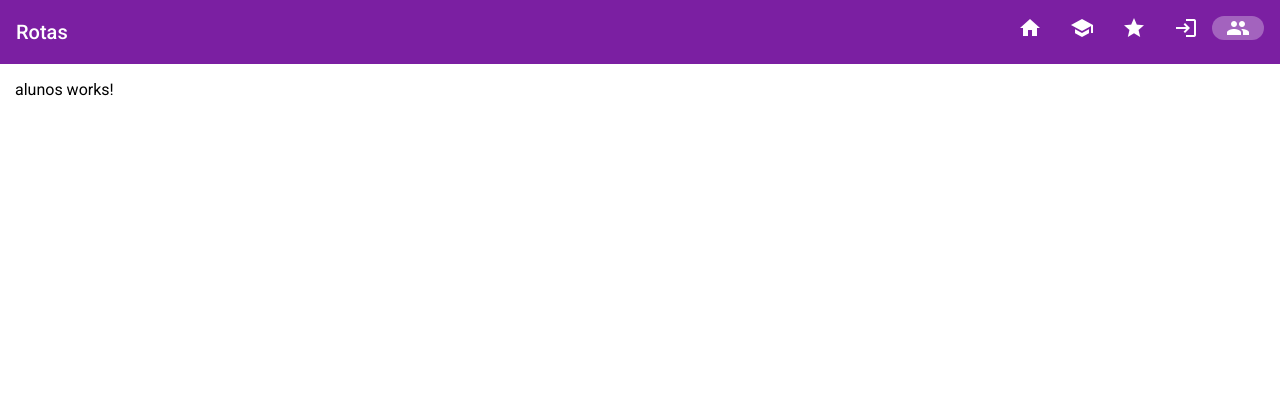
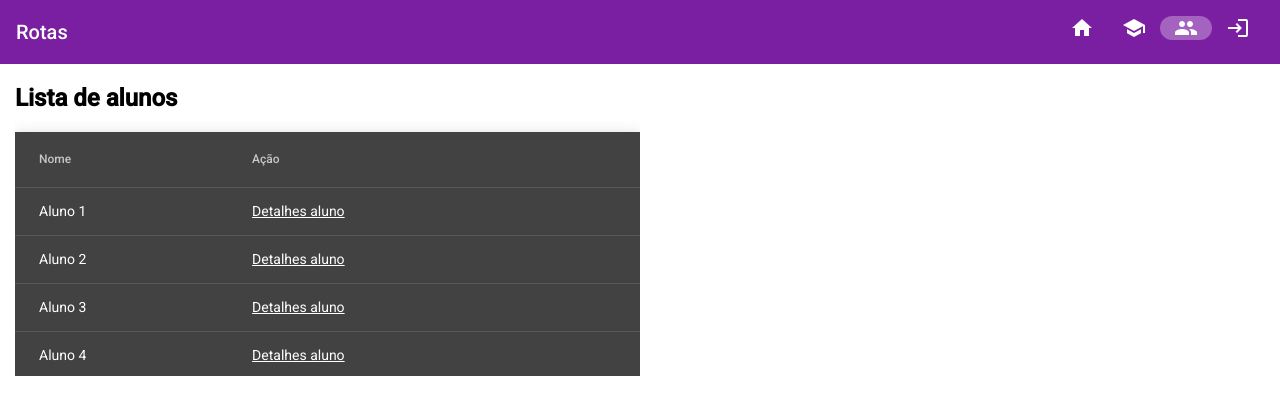
Before and after one commit to rafaasimi/angular-loianetraining, an Angular app in the folder rotas/: page /alunos in a window 1280 px wide. Shown: the top 414 px of the page. Built offline with nearby package versions, Linux system fonts and the light colour scheme.

Commit message:
Finalizado a construcao do servico e componentes de alunos

```diff
--- a/rotas/src/app/alunos/aluno-detalhe/aluno-detalhe.component.html
+++ b/rotas/src/app/alunos/aluno-detalhe/aluno-detalhe.component.html
@@ -1 +1,5 @@
-<p>aluno-detalhe works!</p>
+<h2>Detalhes do aluno</h2>
+<p>{{aluno.id}}</p>
+<p>{{aluno.nome}}</p>
+<p>{{aluno.email}}</p>
+<button mat-raised-button color="primary" (click)="editarContato()">Editar</button>
--- a/rotas/src/app/alunos/aluno-detalhe/aluno-detalhe.component.ts
+++ b/rotas/src/app/alunos/aluno-detalhe/aluno-detalhe.component.ts
@@ -1,15 +1,34 @@
-import { Component, OnInit } from '@angular/core';
+import { Component, OnInit, OnDestroy } from '@angular/core';
+import { ActivatedRoute, Router } from '@angular/router';
+import { Subscription } from 'rxjs';
+import { AlunosService } from '../alunos.service';
 
 @Component({
   selector: 'app-aluno-detalhe',
   templateUrl: './aluno-detalhe.component.html',
   styleUrls: ['./aluno-detalhe.component.scss']
 })
-export class AlunoDetalheComponent implements OnInit {
+export class AlunoDetalheComponent implements OnInit, OnDestroy {
+  aluno: any = {};
+  inscricao: Subscription = new Subscription();
 
-  constructor() { }
+  constructor(private alunoService: AlunosService, private route: ActivatedRoute, private router: Router) { }
 
   ngOnInit(): void {
+    this.inscricao = this.route.params.subscribe((params) => {
+      let id = params['id'];
+
+      this.aluno = this.alunoService.getAluno(id);
+
+    });
+  }
+
+  ngOnDestroy() {
+    this.inscricao.unsubscribe();
+  }
+
+  editarContato() {
+    this.router.navigate(['/alunos',this.aluno.id,'editar'])
   }
 
 }
--- a/rotas/src/app/alunos/aluno-formulario/aluno-formulario.component.html
+++ b/rotas/src/app/alunos/aluno-formulario/aluno-formulario.component.html
@@ -1 +1,18 @@
-<p>aluno-formulario works!</p>
+<h2>Criar/Editar Aluno</h2>
+
+<div class="formulario">
+    <mat-form-field appearance="fill">
+        <mat-label>ID</mat-label>
+        <input matInput disabled [(ngModel)]="aluno.id">
+    </mat-form-field>
+
+    <mat-form-field appearance="fill">
+        <mat-label>Nome</mat-label>
+        <input matInput [(ngModel)]="aluno.nome">
+    </mat-form-field>
+
+    <mat-form-field appearance="fill">
+        <mat-label>E-mail</mat-label>
+        <input matInput [(ngModel)]="aluno.email">
+    </mat-form-field>
+</div>
--- a/rotas/src/app/alunos/aluno-formulario/aluno-formulario.component.scss
+++ b/rotas/src/app/alunos/aluno-formulario/aluno-formulario.component.scss
@@ -0,0 +1,12 @@
+:host {
+    width: 100%;
+}
+
+.formulario {
+    background-color: rgb(56, 56, 56);
+    padding: 8px;
+    color: #FFF;
+
+    display: flex;
+    flex-direction: column;
+}
--- a/rotas/src/app/alunos/aluno-formulario/aluno-formulario.component.ts
+++ b/rotas/src/app/alunos/aluno-formulario/aluno-formulario.component.ts
@@ -1,15 +1,35 @@
-import { Component, OnInit } from '@angular/core';
+import { Component, OnDestroy, OnInit } from '@angular/core';
+import { ActivatedRoute } from '@angular/router';
+import { Subscription } from 'rxjs';
+import { AlunosService } from '../alunos.service';
 
 @Component({
   selector: 'app-aluno-formulario',
   templateUrl: './aluno-formulario.component.html',
-  styleUrls: ['./aluno-formulario.component.scss']
+  styleUrls: ['./aluno-formulario.component.scss'],
 })
-export class AlunoFormularioComponent implements OnInit {
+export class AlunoFormularioComponent implements OnInit, OnDestroy {
+  aluno: any = {};
+  inscricao: Subscription = new Subscription();
 
-  constructor() { }
+  constructor(
+    private alunoService: AlunosService,
+    private route: ActivatedRoute
+  ) {}
 
   ngOnInit(): void {
+    this.inscricao = this.route.params.subscribe((params) => {
+      let id = params['id'];
+
+      this.aluno = this.alunoService.getAluno(id);
+
+      if (this.aluno === null) {
+        this.aluno = {};
+      }
+    });
   }
 
+  ngOnDestroy(): void {
+    this.inscricao.unsubscribe();
+  }
 }
--- a/rotas/src/app/alunos/alunos.component.html
+++ b/rotas/src/app/alunos/alunos.component.html
@@ -1,3 +1,26 @@
-<p>alunos works!</p>
+<mat-grid-list cols="2" rowHeight="2:1">
+    <mat-grid-tile>
+        <h2>Lista de alunos</h2>
+        <table mat-table [dataSource]="alunos" class="mat-elevation-z8">
 
-<router-outlet></router-outlet>
+            <!-- Name Column -->
+            <ng-container matColumnDef="nome">
+                <th mat-header-cell *matHeaderCellDef> Nome </th>
+                <td mat-cell *matCellDef="let element"> {{element.nome}} </td>
+            </ng-container>
+
+            <!-- Action Column -->
+            <ng-container matColumnDef="action">
+                <th mat-header-cell *matHeaderCellDef> Ação </th>
+                <td mat-cell *matCellDef="let element"> <a [routerLink]="[element.id]">Detalhes aluno</a> </td>
+            </ng-container>
+
+            <tr mat-header-row *matHeaderRowDef="['nome', 'action']"></tr>
+            <tr mat-row *matRowDef="let row; columns: ['nome', 'action'];"></tr>
+        </table>
+    </mat-grid-tile>
+
+    <mat-grid-tile>
+        <router-outlet></router-outlet>
+    </mat-grid-tile>
+</mat-grid-list>
--- a/rotas/src/app/alunos/alunos.component.scss
+++ b/rotas/src/app/alunos/alunos.component.scss
@@ -0,0 +1,14 @@
+table {
+    width: 100%;
+  }
+
+  a {
+    color: inherit;
+  }
+
+
+  ::ng-deep mat-grid-tile div.mat-grid-tile-content {
+    justify-content: flex-start;
+    align-items: flex-start;
+    flex-direction: column;
+  }
--- a/rotas/src/app/alunos/alunos.component.ts
+++ b/rotas/src/app/alunos/alunos.component.ts
@@ -1,4 +1,5 @@
 import { Component, OnInit } from '@angular/core';
+import { AlunosService } from './alunos.service';
 
 @Component({
   selector: 'app-alunos',
@@ -6,10 +7,12 @@ import { Component, OnInit } from '@angular/core';
   styleUrls: ['./alunos.component.scss']
 })
 export class AlunosComponent implements OnInit {
+  alunos: any[] = [];
 
-  constructor() { }
+  constructor(private alunosService: AlunosService) { }
 
   ngOnInit(): void {
+    this.alunos = this.alunosService.getAlunos();
   }
 
 }
--- a/rotas/src/app/alunos/alunos.module.ts
+++ b/rotas/src/app/alunos/alunos.module.ts
@@ -1,11 +1,19 @@
 import { NgModule } from '@angular/core';
 import { CommonModule } from '@angular/common';
+import { FormsModule } from '@angular/forms';
+
+import { MatTableModule } from '@angular/material/table';
+import { MatGridListModule } from '@angular/material/grid-list';
+import { MatFormFieldModule } from '@angular/material/form-field';
+import { MatInputModule } from '@angular/material/input';
+import { MatButtonModule } from '@angular/material/button';
 
 import { AlunosComponent } from './alunos.component';
 import { AlunoFormularioComponent } from './aluno-formulario/aluno-formulario.component';
 import { AlunoDetalheComponent } from './aluno-detalhe/aluno-detalhe.component';
 
 import { AlunosRoutingModule } from './alunos-routing.module';
+import { AlunosService } from './alunos.service';
 
 const COMPONENTS = [
   AlunosComponent,
@@ -13,11 +21,23 @@ const COMPONENTS = [
   AlunoDetalheComponent,
 ];
 
-const MODULES = [CommonModule, AlunosRoutingModule];
+const MODULES = [
+  CommonModule,
+  AlunosRoutingModule,
+  MatTableModule,
+  MatGridListModule,
+  MatFormFieldModule,
+  MatInputModule,
+  FormsModule,
+  MatButtonModule,
+];
+
+const SERVICES = [AlunosService];
 
 @NgModule({
   declarations: [COMPONENTS],
   imports: [MODULES],
   exports: [COMPONENTS],
+  providers: [SERVICES],
 })
 export class AlunosModule {}
--- /dev/null
+++ b/rotas/src/app/alunos/alunos.service.ts
@@ -0,0 +1,31 @@
+import { Injectable } from '@angular/core';
+
+@Injectable({
+  providedIn: 'root'
+})
+export class AlunosService {
+  private alunos: any[] = [
+    {id: 1, nome: 'Aluno 1', email: 'aluno1@gmail.com'},
+    {id: 2, nome: 'Aluno 2', email: 'aluno2@gmail.com'},
+    {id: 3, nome: 'Aluno 3', email: 'aluno3@gmail.com'},
+    {id: 4, nome: 'Aluno 4', email: 'aluno4@gmail.com'},
+    {id: 5, nome: 'Aluno 5', email: 'aluno5@gmail.com'},
+  ]
+
+  getAlunos() {
+    return this.alunos;
+  }
+
+  getAluno(id: number) {
+    for (let i=0; i<this.alunos.length; i++) {
+      let aluno = this.alunos[i];
+
+      if(aluno.id == id) {
+        return aluno
+      }
+    }
+    return null;
+  }
+
+  constructor() { }
+}
--- a/rotas/src/app/app.component.html
+++ b/rotas/src/app/app.component.html
@@ -10,15 +10,16 @@
     <a routerLink="/cursos" [queryParams]="{pagina:1}">
       <mat-icon routerLinkActive="active" class="example-icon" aria-hidden="false" aria-label="Cursos">school</mat-icon>
     </a>
-    <a routerLink="curso/{{id}}">
+    <!-- <a routerLink="curso/{{id}}">
       <mat-icon routerLinkActive="active" class="example-icon" aria-hidden="false" aria-label="Login">star</mat-icon>
+    </a> -->
+    <a routerLink="/alunos">
+      <mat-icon routerLinkActive="active" class="example-icon" aria-hidden="false" aria-label="Login">group</mat-icon>
     </a>
     <a routerLink="/login">
       <mat-icon routerLinkActive="active" class="example-icon" aria-hidden="false" aria-label="Login">login</mat-icon>
     </a>
-    <a routerLink="/alunos">
-      <mat-icon routerLinkActive="active" class="example-icon" aria-hidden="false" aria-label="Login">group</mat-icon>
-    </a>
+
 
   </mat-toolbar-row>
 </mat-toolbar>
--- a/rotas/src/app/cursos/cursos.module.ts
+++ b/rotas/src/app/cursos/cursos.module.ts
@@ -1,9 +1,6 @@
 import { NgModule } from '@angular/core';
 import { CommonModule } from '@angular/common';
 
-import { MatToolbarModule } from '@angular/material/toolbar';
-import { MatMenuModule } from '@angular/material/menu';
-import { MatIconModule } from '@angular/material/icon';
 import { MatTableModule } from '@angular/material/table';
 
 import { CursosComponent } from './cursos.component';
@@ -16,9 +13,6 @@ import { CursosRoutingModule } from './cursos-routing.module';
 const MODULES = [
   CommonModule,
   CursosRoutingModule,
-  MatToolbarModule,
-  MatMenuModule,
-  MatIconModule,
   MatTableModule,
 ]
 
```
Also changed, not shown: 1 other file (tests, documents, lock files or other folders).
